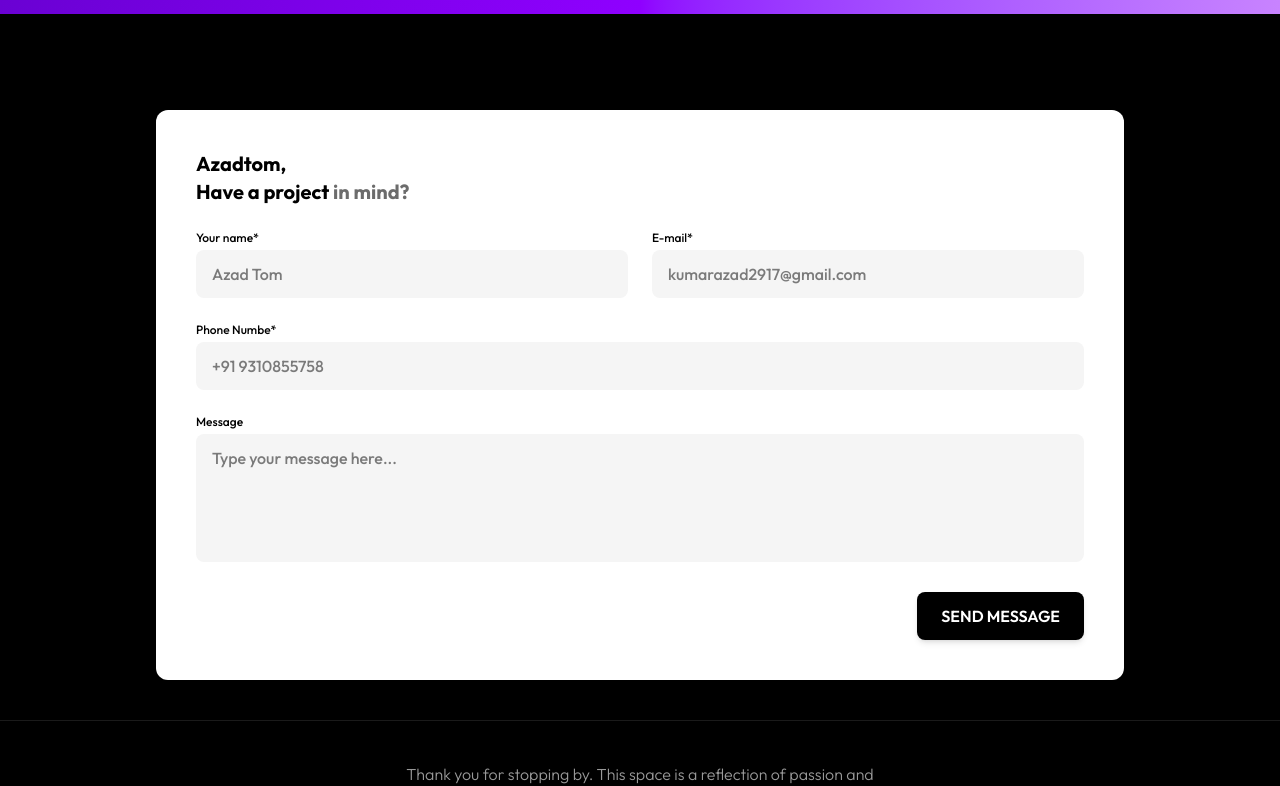
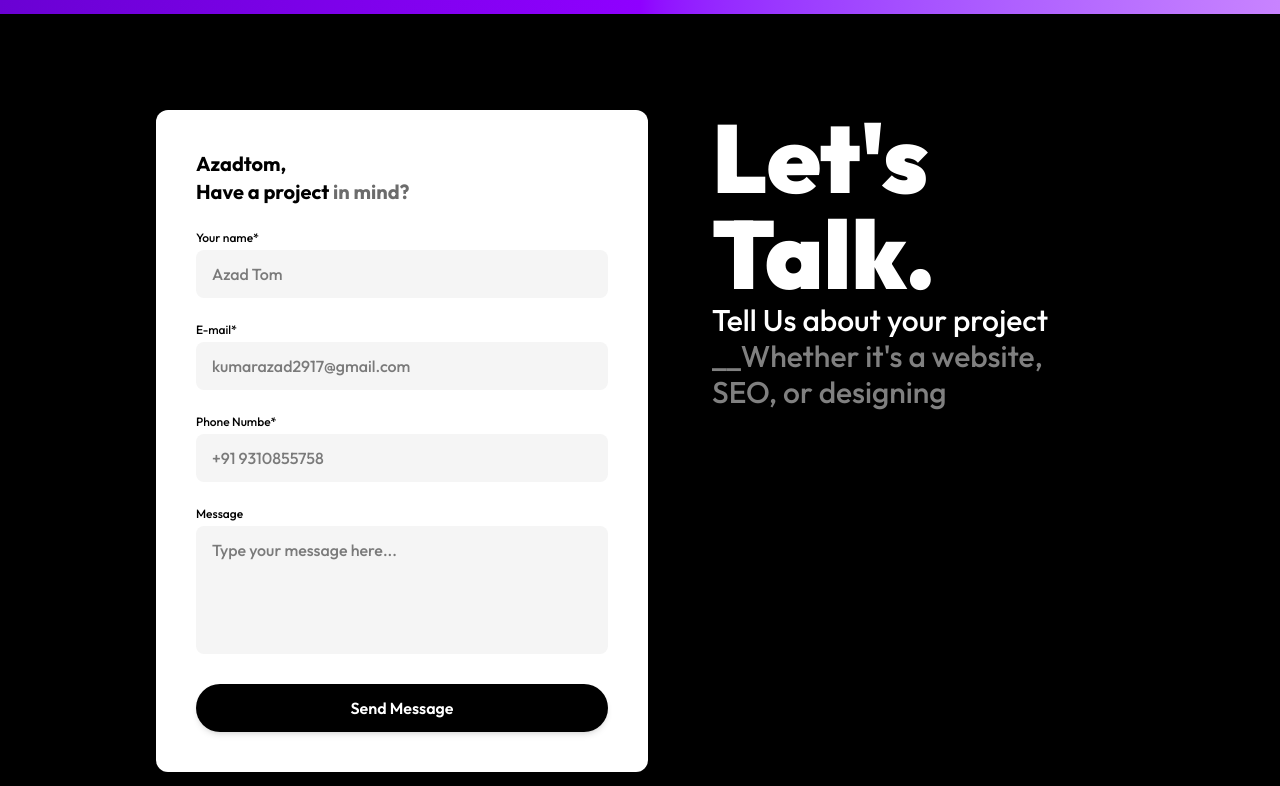
Before and after one commit to AzadTom/portfolio_next, a Next.js app: page / in a window 1280 px wide. Shown: the part 3299-4085 px from the top of the page. Built offline with nearby package versions, Linux system fonts and the light colour scheme.

Commit message:
update ContactUs.tsx

```diff
--- a/src/components/Form/ContactUs.tsx
+++ b/src/components/Form/ContactUs.tsx
@@ -41,9 +41,9 @@ const ContactUs = () => {
       initial={{ opacity: 0, y: 50 }}
       animate={{ opacity: 1, y: 0 }}
       transition={{ duration: 0.6, ease: 'easeOut' }}
-      className="max-w-[1000px] mx-auto my-10 px-4 outfit-500 "
+      className="max-w-[1000px] mx-auto my-10 px-4 outfit-500 flex flex-col  sm:flex-row gap-16 justify-between items-start"
     >
-      <div className="text-white rounded-[12px] p-6 md:p-10 shadow-xl bg-white">
+      <div className="text-white rounded-[12px] p-6 md:p-10 shadow-xl bg-white flex-1 w-full">
         <h2 className="text-xl font-bold mb-6  text-black">Azadtom, <br /> Have a project <span className='text-[#0a0a0a99]'>in mind?</span></h2>
         <AnimatePresence>
           {submitted && (
@@ -63,7 +63,7 @@ const ContactUs = () => {
         <form onSubmit={handleSubmit(onSubmit)} className="space-y-6">
 
           {/* Name & Email Row */}
-          <div className="grid grid-cols-1 md:grid-cols-2 gap-6">
+          <div className="grid grid-cols-1 gap-6">
             {/* Name */}
             <div>
               <label className="block mb-1 text-xs font-medium text-black">
@@ -74,9 +74,9 @@ const ContactUs = () => {
                 placeholder="Azad Tom"
                 className="w-full px-4 py-3 bg-[#f5f5f5] text-black rounded-lg focus:outline-none focus:ring-2 focus:ring-white"
               />
-               {errors.name && (
-              <p className="text-red-400 text-xs mt-1">{errors.name.message}</p>
-            )}
+              {errors.name && (
+                <p className="text-red-400 text-xs mt-1">{errors.name.message}</p>
+              )}
             </div>
 
             {/* Email */}
@@ -134,7 +134,7 @@ const ContactUs = () => {
               whileHover={{ scale: 1.02 }}
               type="submit"
               disabled={isSubmitting}
-              className="bg-black text-white uppercase font-semibold py-3 px-6 rounded-lg shadow-md hover:shadow-xl transition-all disabled:opacity-50"
+              className="bg-black w-full rounded-full text-white  font-semibold py-3 px-6 shadow-md hover:shadow-xl transition-all disabled:opacity-50"
             >
               {isSubmitting ? 'Submitting...' : 'Send Message'}
             </motion.button>
@@ -142,6 +142,12 @@ const ContactUs = () => {
 
         </form>
       </div>
+      <div className='flex-1'>
+        <h2 className='text-6xl sm:text-8xl font-black text-white'>Let's Talk.</h2>
+        <p className='text-3xl font-medium text-white'>Tell Us about your project</p>
+        <p className='text-3xl font-medium text-white/50'>__Whether it's a website,</p>
+        <p className='text-3xl font-medium text-white/50'>SEO, or designing </p>
+      </div>
     </motion.div>
   )
 }
```
